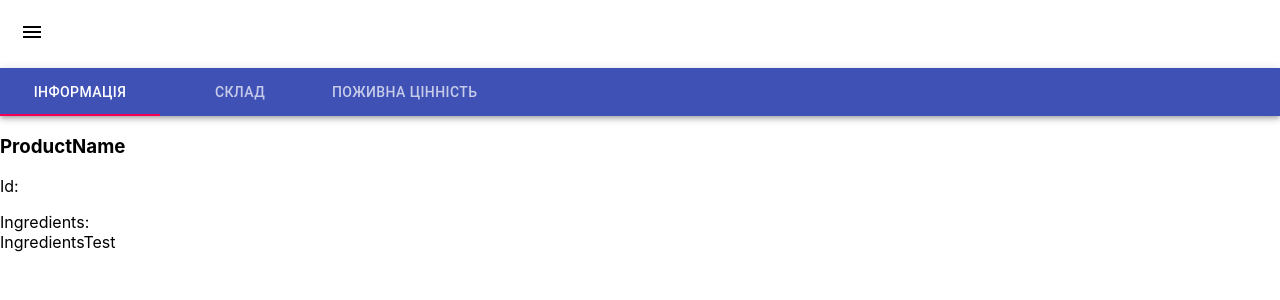
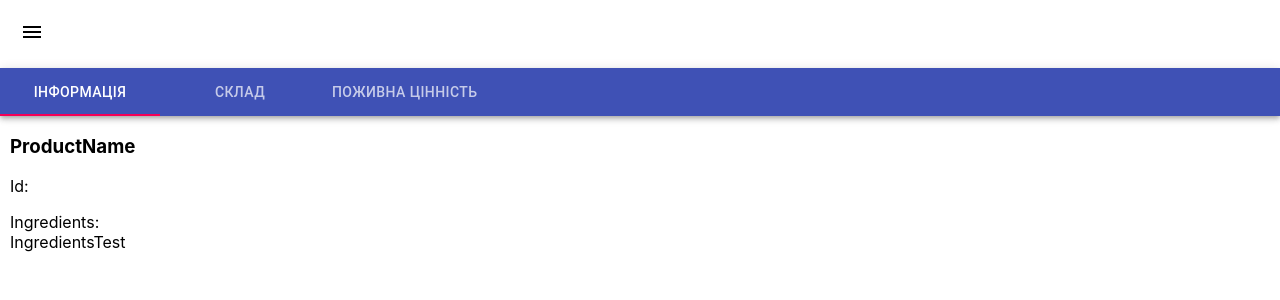
Before and after one commit to ArtemK123/DetiCapitanaMorgana, a React (Create React App) app in the folder web-react-frontend/: page /product in a window 1280 px wide. Shown: the top 300 px of the page. Built offline with nearby package versions, Linux system fonts and the light colour scheme.

Commit message:
Extracted ProductComponent

```diff
--- /dev/null
+++ b/web-react-frontend/src/pages/product/ProductComponent.jsx
@@ -0,0 +1,18 @@
+import { Box, makeStyles } from "@material-ui/core";
+
+const useStyles = makeStyles(() => ({
+  productComponentContainer: {
+    margin: "10px"
+  }
+}));
+
+export default function ProductComponent({productInfo}) {
+  const styles = useStyles();
+
+  return (
+    <Box className={styles.productComponentContainer}>
+      <h3>{productInfo.ProductName}</h3>
+      <p>Id: {productInfo.Id}</p>
+      <p>Ingredients:<br/>{productInfo.Ingredients}</p>
+    </Box>);
+}
--- a/web-react-frontend/src/pages/product/ProductPage.jsx
+++ b/web-react-frontend/src/pages/product/ProductPage.jsx
@@ -1,5 +1,6 @@
 import { useState } from "react";
 import BackendService from "../../services/backendService";
+import ProductComponent from "./ProductComponent";
 import ProductNavigation from "./ProductNavigation";
 
 const fetchProductInfoAsync = async (setProductInfo) => {
@@ -11,13 +12,6 @@ const fetchProductInfoAsync = async (setProductInfo) => {
   setProductInfo(fetchedProductInfo);
 }
 
-const createProductComponent = (productInfo) => (
-  <div>
-    <h3>{productInfo.ProductName}</h3>
-    <p>Id: {productInfo.Id}</p>
-    <p>Ingredients:<br/>{productInfo.Ingredients}</p>
-  </div>);
-
 export default function ProductPage() {
   const [productInfo, setProductInfo] = useState(undefined);
 
@@ -28,6 +22,6 @@ export default function ProductPage() {
   return (
     <div>
       <ProductNavigation/>
-      {productInfo === undefined ? (<p>Loading...</p>) : createProductComponent(productInfo)}
+      {productInfo === undefined ? (<p>Loading...</p>) : (<ProductComponent productInfo={productInfo}/>)}
     </div>);
 }
```
